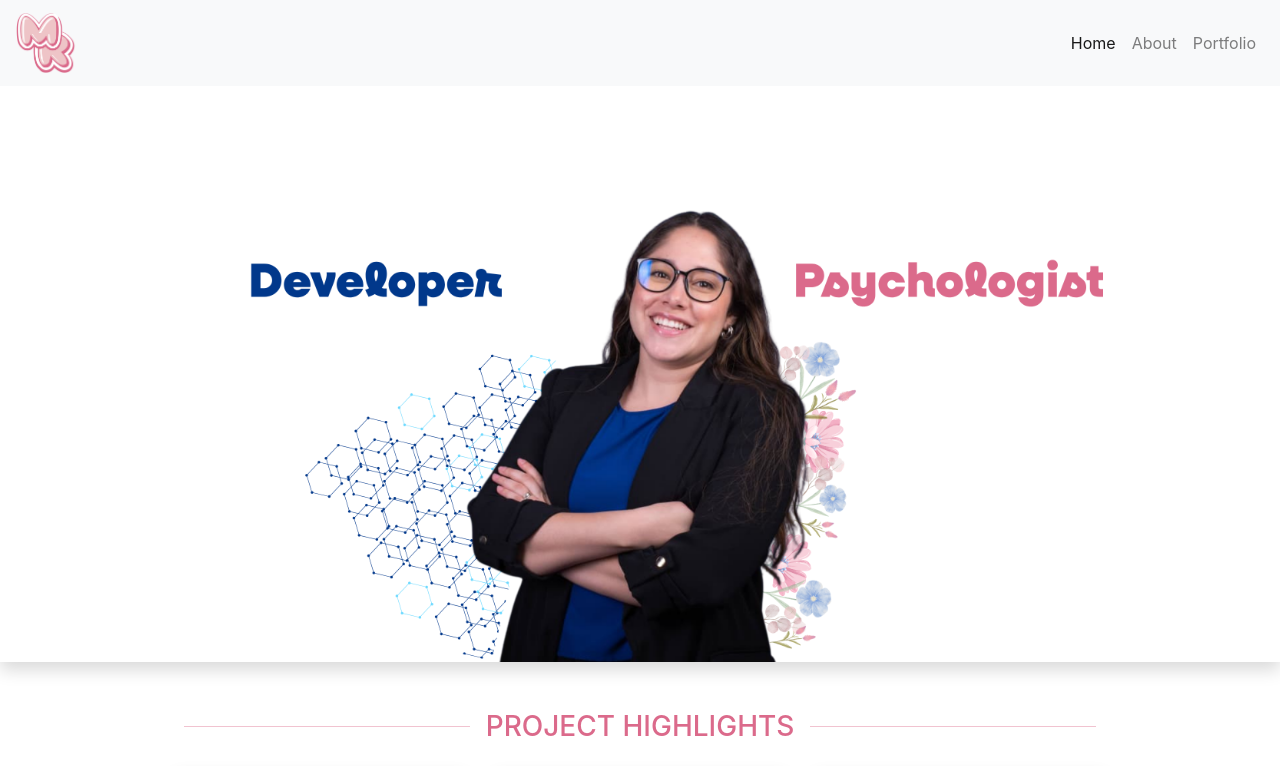
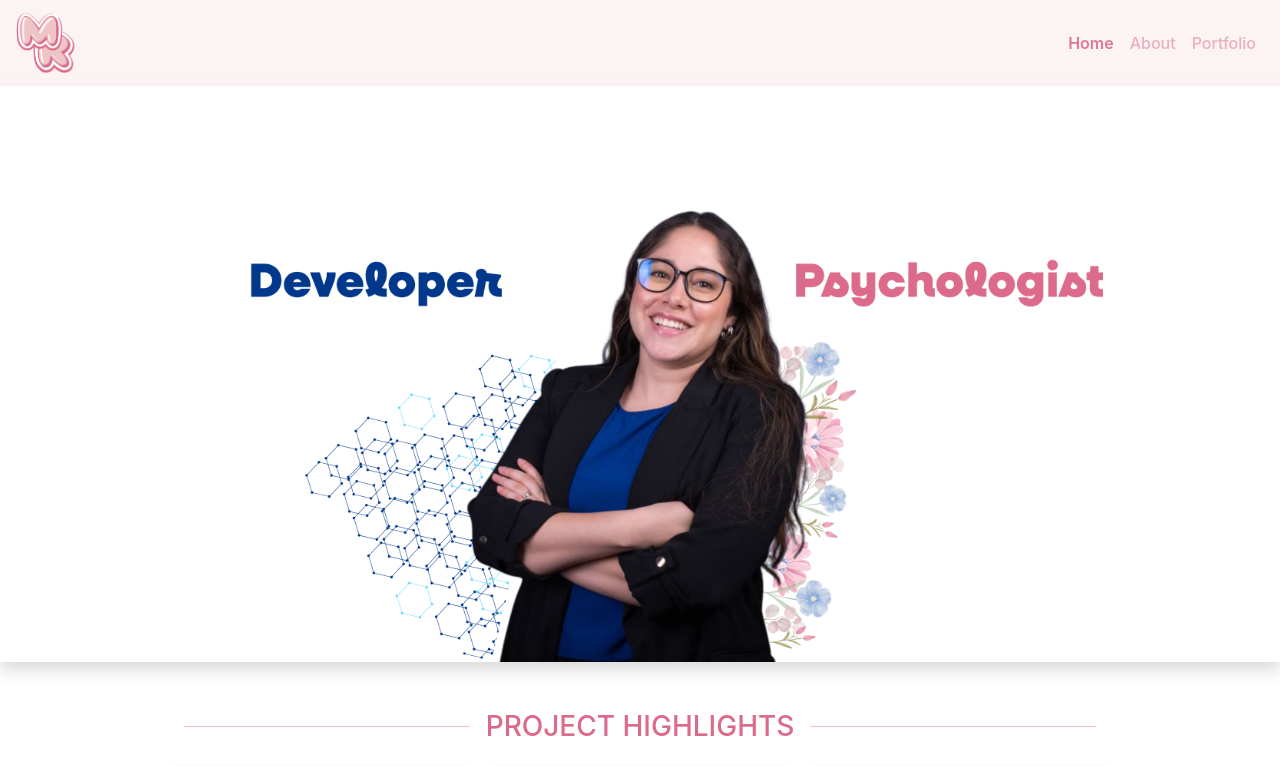
Before and after one commit to MarRam-1/mar-ram-portfolio-tech, a React (Create React App) app: page / in a window 1280 px wide. Shown: the top 766 px of the page. Built offline with nearby package versions, Linux system fonts and the light colour scheme.

Commit message:
Added some css details to main page.

```diff
--- a/public/index.html
+++ b/public/index.html
@@ -14,6 +14,10 @@
       href="https://cdn.jsdelivr.net/npm/bootstrap@4.6.2/dist/css/bootstrap.min.css"
       integrity="sha384-xOolHFLEh07PJGoPkLv1IbcEPTNtaed2xpHsD9ESMhqIYd0nLMwNLD69Npy4HI+N"
       crossorigin="anonymous"
+    />
+    <link
+      rel="stylesheet"
+      href="https://fonts.googleapis.com/css2?family=Material+Symbols+Outlined:opsz,wght,FILL,GRAD@24,400,0,0&icon_names=ads_click"
     />
     <link rel="apple-touch-icon" href="%PUBLIC_URL%/MR-logo.svg" />
     <!--
--- a/src/App.css
+++ b/src/App.css
@@ -5,6 +5,22 @@
 
 header {
   width: 100%;
+}
+
+.navbar {
+  background-color: rgba(238, 196, 199, 0.2);
+}
+
+.nav-item .nav-link {
+  color: rgba(219, 106, 139, 0.5) !important;
+  font-weight: 500 !important;
+}
+.nav-link:hover {
+  color: #01388b !important;
+}
+.active .nav-link {
+  color: rgba(219, 106, 139, 0.9) !important;
+  font-weight: 600 !important;
 }
 
 .gallery {
@@ -83,6 +99,24 @@ header {
   overflow: hidden;
   background: none;
   background-size: 100%;
+}
+
+.touch-hint {
+  display: none;
+  position: absolute;
+  bottom: 8px;
+  right: 8px;
+  z-index: 200;
+  color: rgba(255, 255, 255, 0.85);
+  font-size: 2rem;
+  pointer-events: none;
+  filter: drop-shadow(0 1px 3px rgba(0, 0, 0, 0.5));
+  transition: opacity 0.2s ease;
+}
+
+.viewFold:hover .touch-hint {
+  opacity: 0;
+  pointer-events: none;
 }
 
 .view:hover img {
--- a/src/Media.css
+++ b/src/Media.css
@@ -1,6 +1,18 @@
 @media (max-width: 991px) {
+  .touch-hint {
+    display: block;
+  }
+
   .navbar-nav {
     text-align: right;
+  }
+
+  .nav-item .nav-link {
+    font-weight: 400 !important;
+  }
+
+  .active .nav-link {
+    font-weight: 500 !important;
   }
 
   .logo-bar {
--- a/src/Navbar.jsx
+++ b/src/Navbar.jsx
@@ -3,7 +3,7 @@ import logo from "./MR-logo.png";
 
 export default function Navbar() {
   return (
-    <nav className="navbar navbar-expand-lg navbar-light bg-light">
+    <nav className="navbar navbar-expand-lg navbar-light">
       <a className="navbar-brand" href="/">
         <img src={logo} alt="Mariana Logo" className="logo-bar" />
       </a>
--- a/src/ProjectCard.jsx
+++ b/src/ProjectCard.jsx
@@ -9,6 +9,8 @@ export default function ProjectCard({ img, title, url, description }) {
             VISIT
           </a>
         </div>
+
+        <span className="touch-hint material-symbols-outlined">ads_click</span>
 
         <div className="slice s1" style={{ backgroundImage: `url(${img})` }}>
           <span className="overlay"></span>
```
